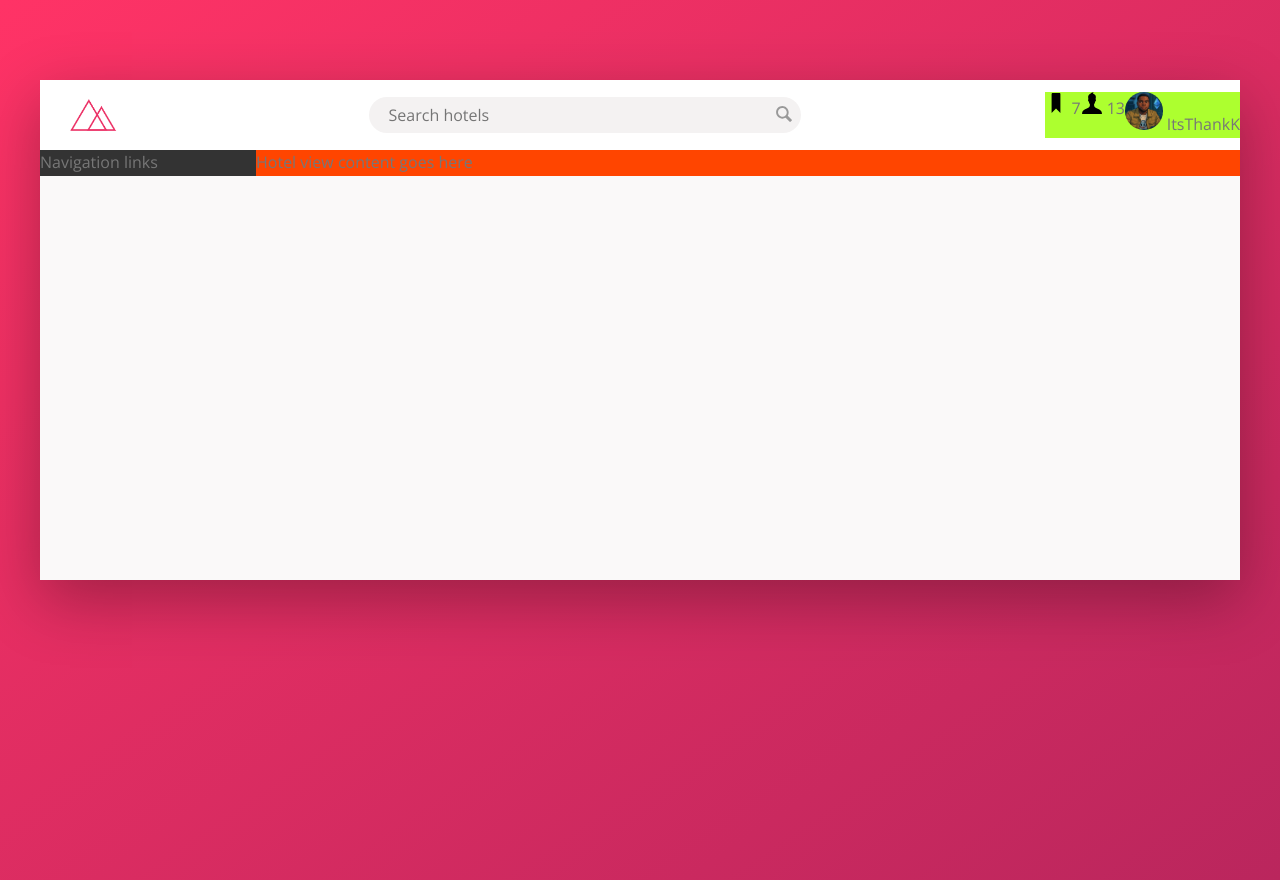
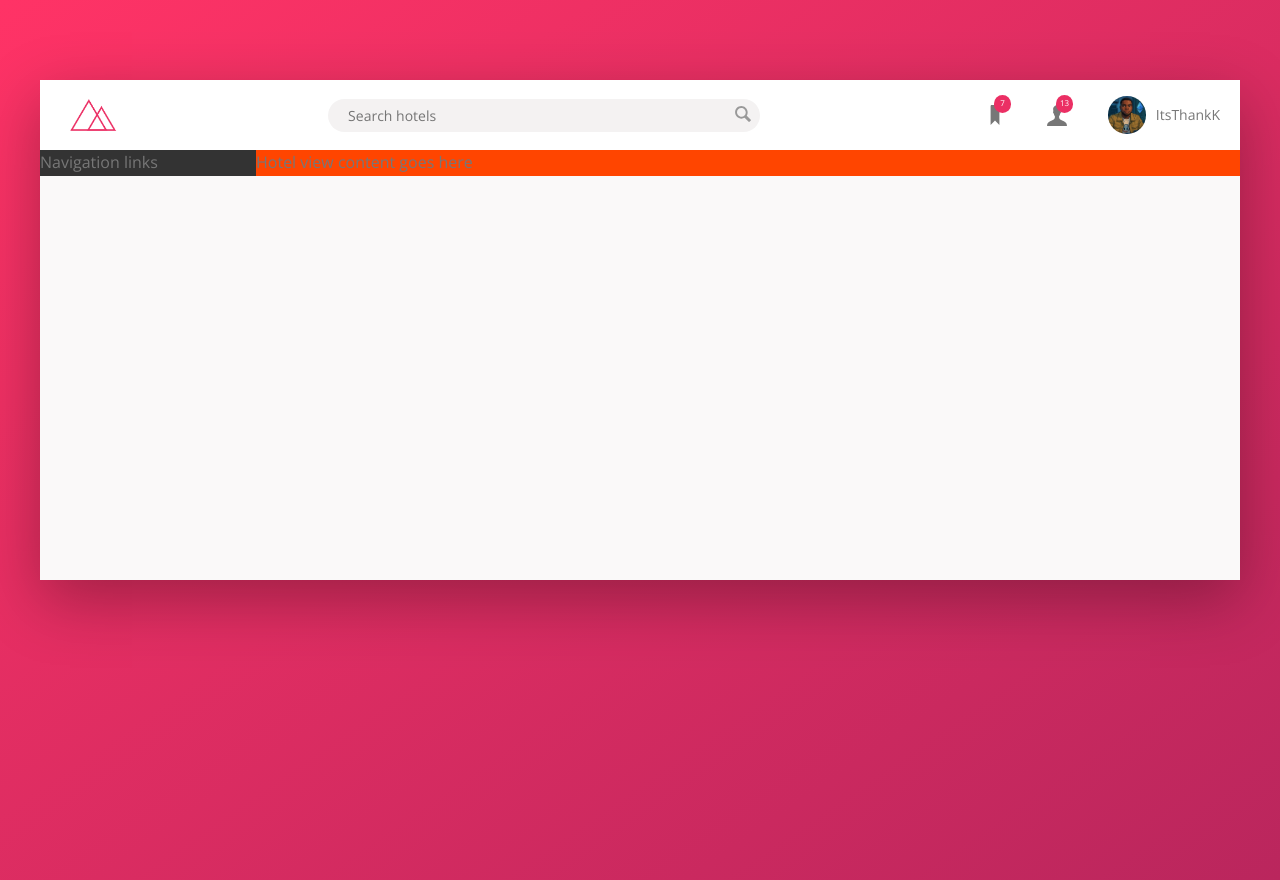
Before and after one commit to ItsThankK/trillo_project, a website: page index.html in a window 1280 px wide. Drawn offline with nearby package versions, Linux system fonts and the light colour scheme.

Commit message:
finish header

```diff
--- a/index.html
+++ b/index.html
@@ -34,13 +34,13 @@
             <svg class="user-nav__icon">
               <use xlink:href="img/sprite.svg#icon-bookmark"></use>
             </svg>
-            <span class="user-nav__notification">7</span>
+            <span class="user-nav__notifications">7</span>
           </div>
           <div class="user-nav__icon-box">
             <svg class="user-nav__icon">
               <use xlink:href="img/sprite.svg#icon-user"></use>
             </svg>
-            <span class="user-nav__notification">13</span>
+            <span class="user-nav__notifications">13</span>
           </div>
           <div class="user-nav__user">
             <img
--- a/sass/_components.scss
+++ b/sass/_components.scss
@@ -55,31 +55,57 @@
   &__icon {
     width: 2rem;
     height: 2rem;
-    fill: var(--color-grey-dark-3)
+    fill: var(--color-grey-dark-3);
   }
 }
 
 .user-nav {
-  background-color: greenyellow;
+  align-self: stretch;
+  display: flex;
+  align-items: center;
+  justify-content: space-between;
 
-  display: flex;
+  & > * {
+    padding: 0 2rem;
+    cursor: pointer;
+    height: 100%;
+    display: flex;
+    align-items: center;
+  }
+
+  & > *:hover {
+    background-color: var(--color-grey-light-2);
+  }
+
   &__icon-box {
+    position: relative;
   }
 
   &__icon {
     height: 2.2rem;
     width: 2.2rem;
+    fill: var(--color-grey-dark-2);
   }
 
   &__notifications {
-  }
-
-  &__user {
+    font-size: 0.8rem;
+    height: 1.75rem;
+    width: 1.75rem;
+    border-radius: 50%;
+    background-color: var(--color-primary);
+    color: #fff;
+    position: absolute;
+    top: 1.5rem;
+    right: 1.5rem;
+    display: flex;
+    align-items: center;
+    justify-content: center;
   }
 
   &__user-photo {
     height: 3.75rem;
     border-radius: 50%;
+    margin-right: 1rem;
   }
 
   &__user-name {
--- a/sass/_layout.scss
+++ b/sass/_layout.scss
@@ -8,6 +8,7 @@
 }
 
 .header {
+  font-size: 1.4rem;
   height: 7rem;
   background-color: #fff;
   border-bottom: var(--color-grey-light-2);
```
Also changed, not shown: css/style.css, 1 other file.
